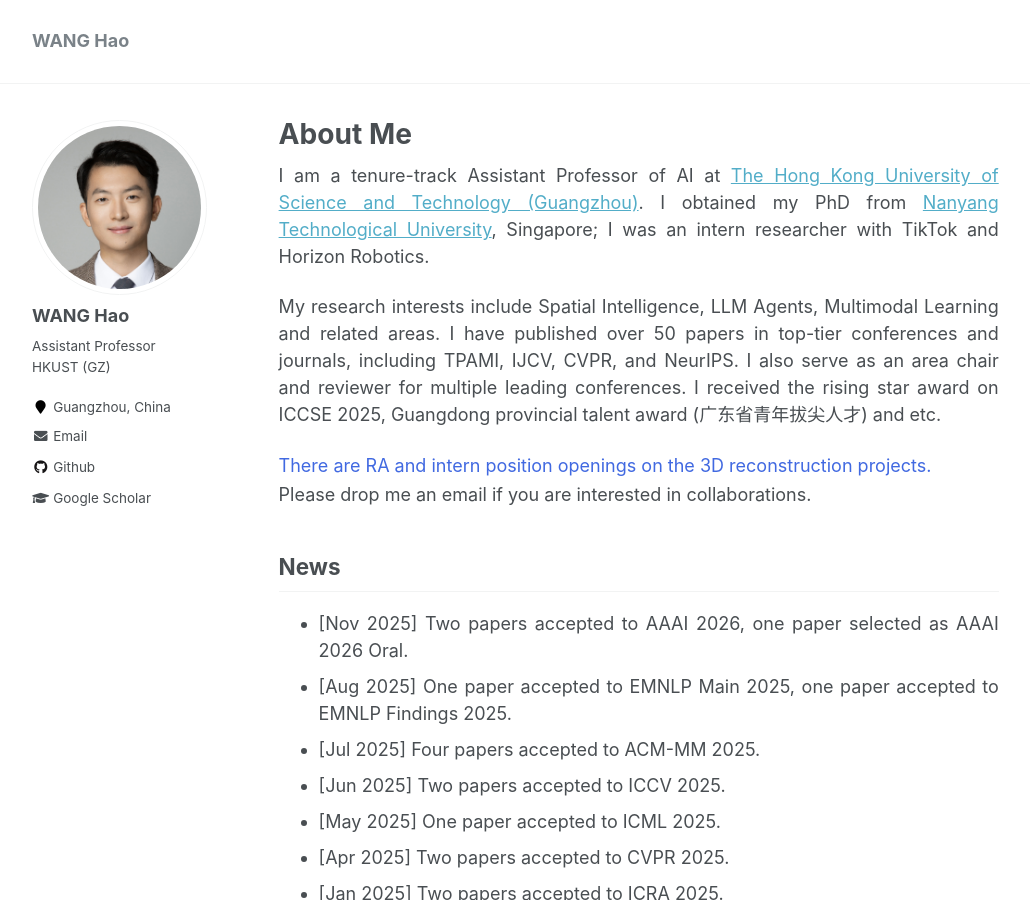
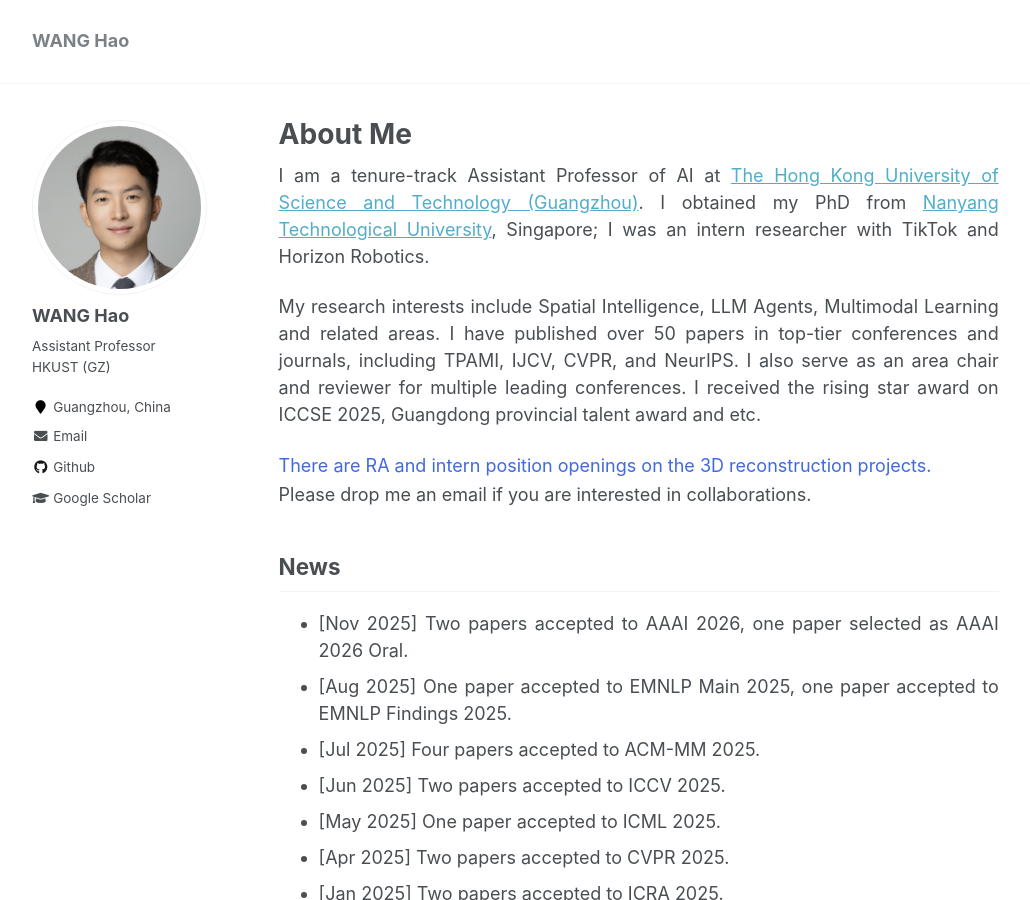
Before and after one commit to hwang1996/hwang1996.github.io, a Jekyll site: the page built from _pages/about.md, in a window 1280 px wide and 900 px high. Shown: the whole window, without its empty margins (26-1056 px from the left). Built offline with Jekyll 4.4.1, drawn with Linux system fonts in a browser that asks for light colours.

Commit message:
2025.12.11

```diff
--- a/_pages/about.md
+++ b/_pages/about.md
@@ -126,7 +126,7 @@ My general research interests lie in the development of AI-powered perception an
 
 I am a tenure-track Assistant Professor of AI at [The Hong Kong University of Science and Technology (Guangzhou)](https://hkust-gz.edu.cn/). I obtained my PhD from [Nanyang Technological University](https://www.ntu.edu.sg/), Singapore; I was an intern researcher with TikTok and Horizon Robotics.
 
-My research interests include Spatial Intelligence, LLM Agents, Multimodal Learning and related areas. I have published over 50 papers in top-tier conferences and journals, including TPAMI, IJCV, CVPR, and NeurIPS. I also serve as an area chair and reviewer for multiple leading conferences. I received the rising star award on ICCSE 2025, Guangdong provincial talent award (广东省青年拔尖人才) and etc.
+My research interests include Spatial Intelligence, LLM Agents, Multimodal Learning and related areas. I have published over 50 papers in top-tier conferences and journals, including TPAMI, IJCV, CVPR, and NeurIPS. I also serve as an area chair and reviewer for multiple leading conferences. I received the rising star award on ICCSE 2025, Guangdong provincial talent award and etc.
 
 <font color=RoyalBlue>There are RA and intern position openings on the 3D reconstruction projects.</font> Please drop me an email if you are interested in collaborations.
 
```
